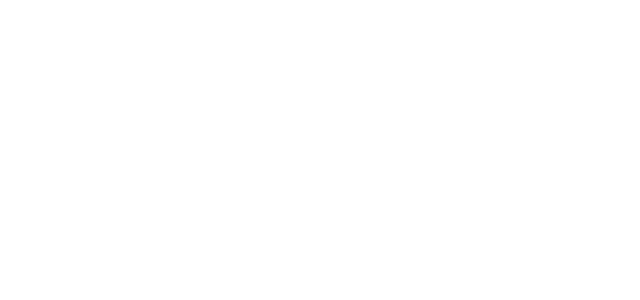
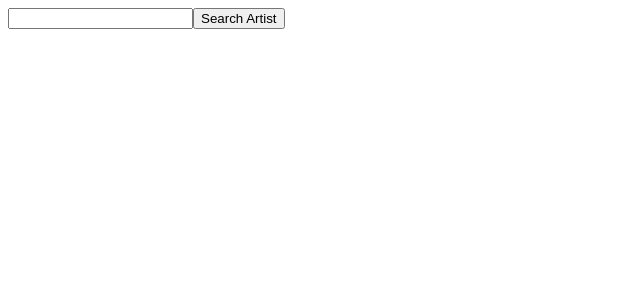
Before and after one commit to Artist-Search/artist-search, a React app: page / in a window 1280 px wide. Shown: the top 300 px of the page, without its empty margins (0-640 px from the left). Built offline with nearby package versions, Linux system fonts and the light colour scheme.

Commit message:
adds search form with onChange and onSubmit working

```diff
--- /dev/null
+++ b/src/components/searchcomponent/SearchForm.jsx
@@ -0,0 +1,20 @@
+import React from 'react';
+import PropTypes from 'prop-types';
+//preventDefault in hook
+
+const SearchForm = ({ searchQuery, onChange, onSubmit }) => {
+  return (
+    <form onSubmit={onSubmit}>
+      <input type="text" name="search-query" value={searchQuery} onChange={onChange} />
+      <button>Search Artist</button>
+    </form>
+  );
+};
+
+SearchForm.propTypes = {
+  searchQuery: PropTypes.string.isRequired,
+  onChange: PropTypes.func.isRequired,
+  onSubmit: PropTypes.func.isRequired
+};
+
+export default SearchForm;
--- a/src/components/searchcomponent/SearchPage.jsx
+++ b/src/components/searchcomponent/SearchPage.jsx
@@ -1,14 +1,14 @@
 import React from 'react';
+import SearchForm from './SearchForm';
 
 const SearchPage = () => {
   return (
     <div>
       {/* input, button and pagination on this page */}
       {/* <Pagination totalOffset={totalOffset}/> */}
-
+      <SearchForm />
     </div>
   );
 };
 
-
 export default SearchPage;
```
